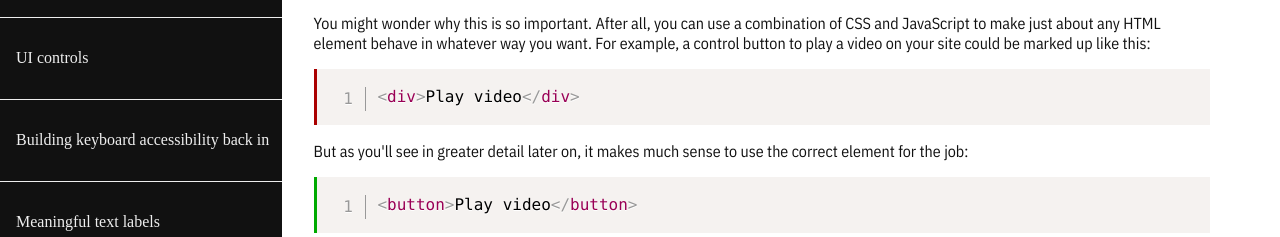
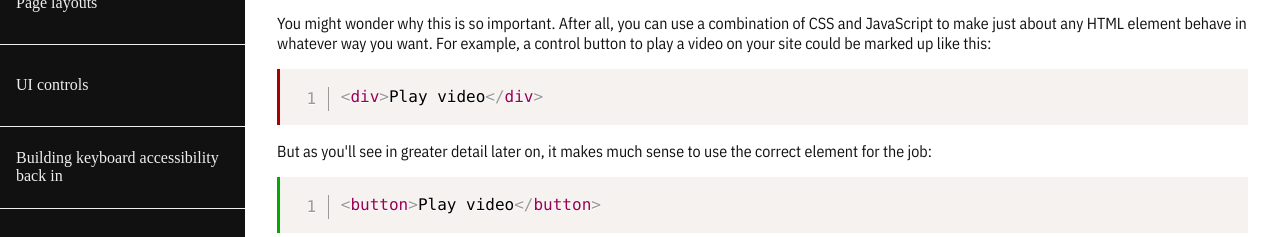
Before and after one commit to lukino999/FCC---Technical-Documentation-Page, a plain HTML site: page index.html in a window 1280 px wide. Shown: the part 519-756 px from the top of the page. Drawn offline with nearby package versions, Linux system fonts and the light colour scheme; a web font is replaced by a local one.

Commit message:
fix layout

```diff
--- a/index.html
+++ b/index.html
@@ -2,6 +2,7 @@
 <html>
 
 <head>
+  <meta name="viewport" content="width=device-width"/>
   <link rel="stylesheet" type="text/css" href="./styles.css">
   <title>HTML and accessibility</title>
   <link rel="stylesheet" type="text/css" href="https://cdnjs.cloudflare.com/ajax/libs/prism/1.16.0/themes/prism.min.css">
--- a/styles.css
+++ b/styles.css
@@ -16,16 +16,16 @@ body {
 
 
 #main-container {
-  display: flex;
-  flex-direction: row;
+  /*display: flex;*/
+  /*flex-direction: row;*/
 }
 
 #navbar {
   font-family: 'Cutive', serif;
   position: fixed;
-  width: 22%;
+  top: 0;
   height: 100%;
-  min-width: 245px;
+  width: 245px;
   background: var(--color-black);
   color: var(--color-white);
   margin-top: 0;
@@ -36,13 +36,17 @@ body {
 
 main {
   font-family: 'IBM Plex Sans Condensed', sans-serif;
-  margin: auto 22%;
-  width: 70%;
-  min-width: 70%;
+  color: var(--color-black);
+  display: block;
+  margin-left: 245px;
+  /*width: auto;*/
   padding-left: 32px;
   padding-right: 32px;
-  color: var(--color-black);
   padding-bottom: 100px;
+}
+
+main pre {
+  z-index: -1;
 }
 
 #navbar header {
```
